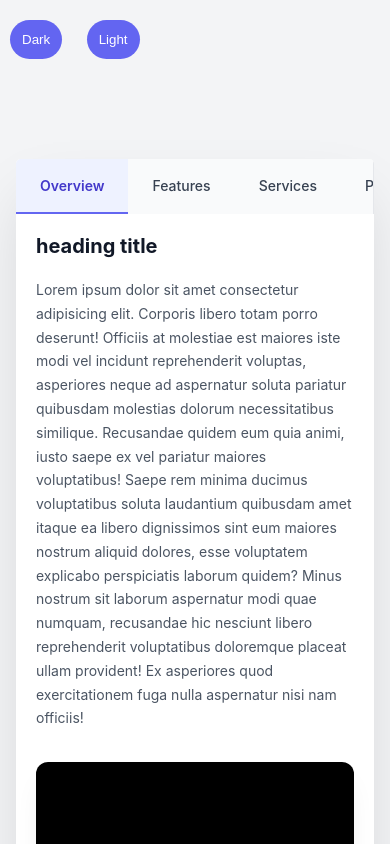
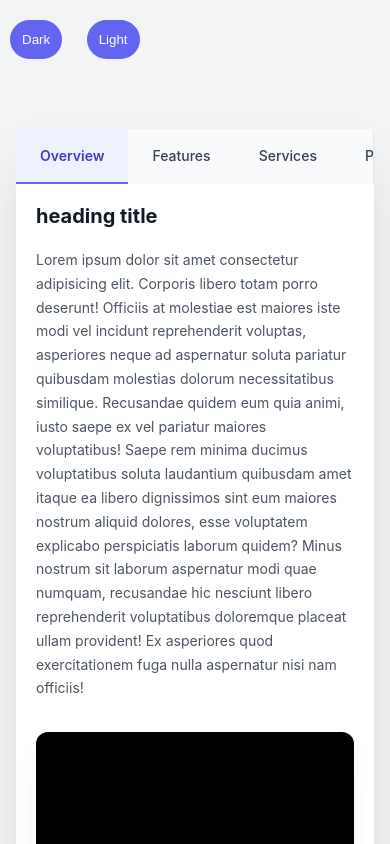
Before and after one commit to shunyavkash-kavya-sinh/Tabs, a plain HTML site: page index.html in a window 390 px wide. Shown: the top 844 px of the page. Drawn offline with Linux system fonts and the light colour scheme.

Commit message:
media-done

```diff
--- a/assests/css/media.css
+++ b/assests/css/media.css
@@ -41,6 +41,10 @@
 }
 
 @media only screen and (max-width: 576px) {
+  .tabs-sec {
+    padding-block: 50px;
+  }
+
   .tabs-content {
     width: 100%;
     padding: 20px;
```
